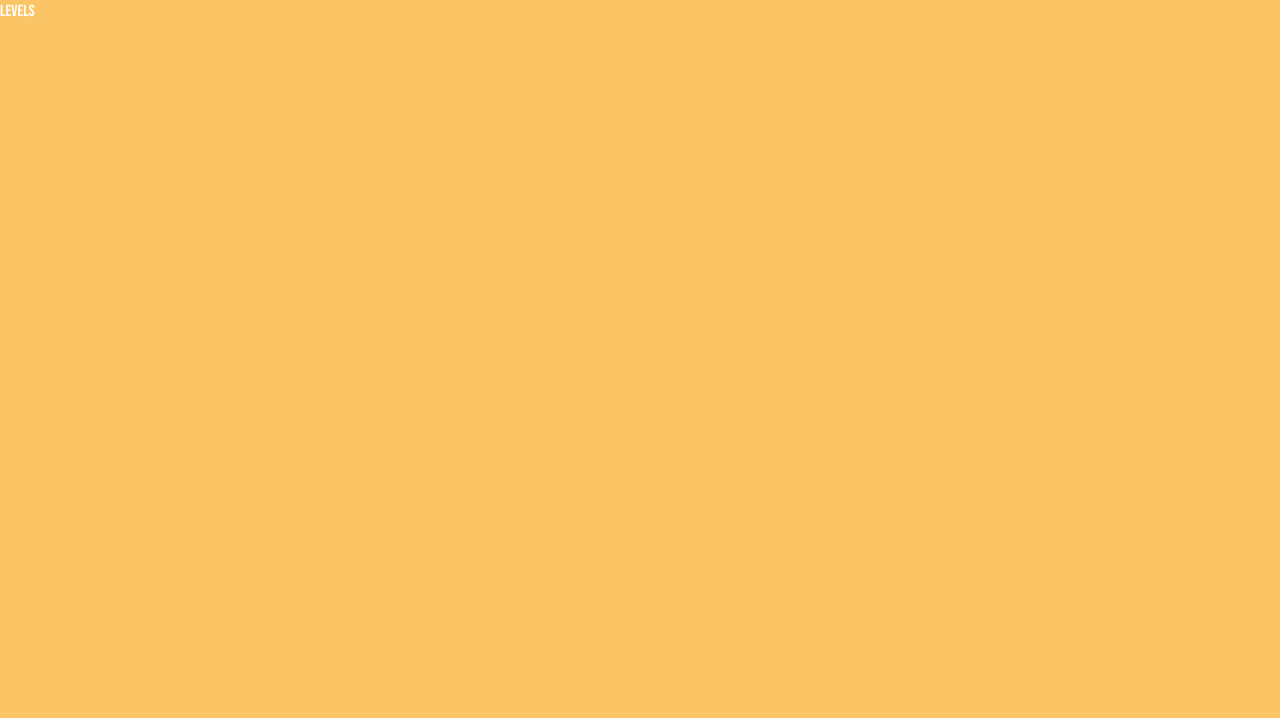
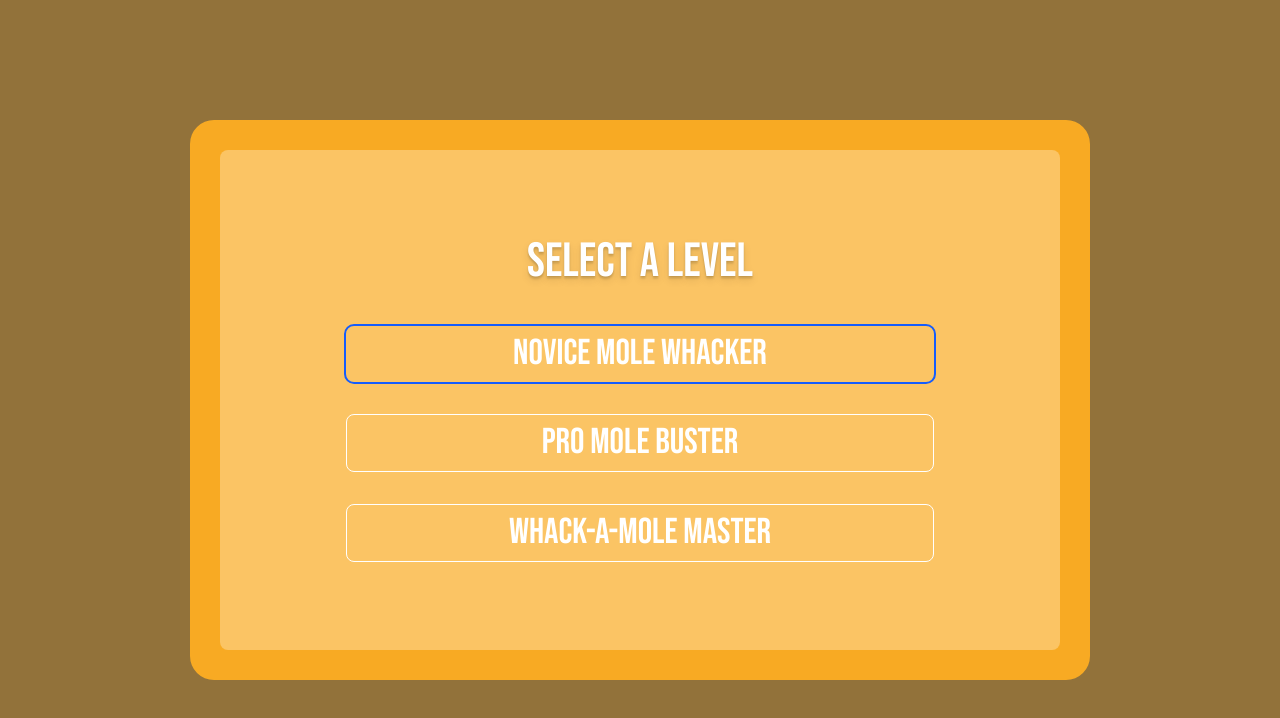
Before and after one commit to Mahib09/whackamole, a React (Vite) app: page /levels in a window 1280 px wide. Shown: the top 718 px of the page. Built offline with nearby package versions, Linux system fonts and the light colour scheme.

Commit message:
feat: levels select made

```diff
--- a/src/pages/Game.tsx
+++ b/src/pages/Game.tsx
@@ -2,6 +2,7 @@ import { useEffect, useState } from "react";
 import Mole from "../components/Mole";
 import GameOver from "../components/GameOver";
 import { useGame } from "../context/GameContext";
+import Levels from "./Levels";
 
 const Game = () => {
   const {
--- a/src/pages/Home.tsx
+++ b/src/pages/Home.tsx
@@ -1,6 +1,8 @@
-import React from "react";
+import React, { useState } from "react";
+import Levels from "./Levels";
 
 const Home = () => {
+  const [showLevels, setShowLevels] = useState(false);
   return (
     <div className="flex flex-col justify-center items-center gap-32 h-screen">
       <div className="mt-24 flex flex-col">
@@ -15,12 +17,12 @@ const Home = () => {
         >
           Start Game
         </a>
-        <a
-          href="/levels"
+        <button
+          onClick={() => setShowLevels(true)}
           className="border py-2 px-6 rounded-lg w-full text-center text-2xl"
         >
           Level
-        </a>
+        </button>
         <a
           href="/leaderboard"
           className="border py-2 px-6 rounded-lg w-full text-center text-2xl"
@@ -28,6 +30,8 @@ const Home = () => {
           LeaderBoard
         </a>
       </div>
+
+      {showLevels && <Levels closeModal={() => setShowLevels(false)} />}
     </div>
   );
 };
--- a/src/pages/Levels.tsx
+++ b/src/pages/Levels.tsx
@@ -1,7 +1,66 @@
-import React from "react";
+import React, { useState } from "react";
+import { useGame } from "../context/GameContext";
 
-const Levels = () => {
-  return <div>Levels</div>;
+const Levels = ({ closeModal }) => {
+  const { level, setLevel } = useGame();
+  const gameLevels = [
+    {
+      level: "Easy",
+      bg: "#38AE38",
+      border: "#077707",
+      hover: "#44DD44FF",
+      name: "Novice Mole Whacker",
+    },
+    {
+      level: "Medium",
+      bg: "#F08A16",
+      border: "#BF6C0D",
+      hover: "#ff8801",
+      name: "Pro Mole Buster",
+    },
+    {
+      level: "Hard",
+      bg: "#F93636",
+      border: "#A80808",
+      hover: "#ff1515",
+      name: "Whack-a-Mole Master",
+    },
+  ];
+
+  const handleSelect = (lvl) => {
+    setLevel(lvl);
+    closeModal();
+  };
+  return (
+    <div className="bg-[#0000006b] w-full h-screen gap-10 flex flex-col justify-center items-center absolute">
+      <div className=" border-20 md:border-25 lg:border-30 rounded-3xl max-w-[80%] w-[900px] h-[70%] border-[#f8aa23] bg-[#f8aa23] flex flex-col">
+        <div className="rounded-lg flex flex-col gap-10 justify-center h-full bg-background">
+          <h2 className="text-4xl lg:text-5xl mx-auto text-shadow-lg">
+            Select A Level
+          </h2>
+          <div className="flex flex-col gap-8 justify-center items-center">
+            {gameLevels.map((item) => (
+              <button
+                key={item.level}
+                onClick={() => handleSelect(item.level)}
+                className={`border rounded-lg text-lg sm:text-xl md:text-3xl lg:text-4xl p-2 w-[70%] bg-[${
+                  item.bg
+                }] border-[${item.border}] hover:bg-[${
+                  item.hover
+                }] cursor-pointer ${
+                  level === item.level
+                    ? "outline-blue-600 outline-2 border-0"
+                    : ""
+                }`}
+              >
+                {item.name}
+              </button>
+            ))}
+          </div>
+        </div>
+      </div>
+    </div>
+  );
 };
 
 export default Levels;
```
